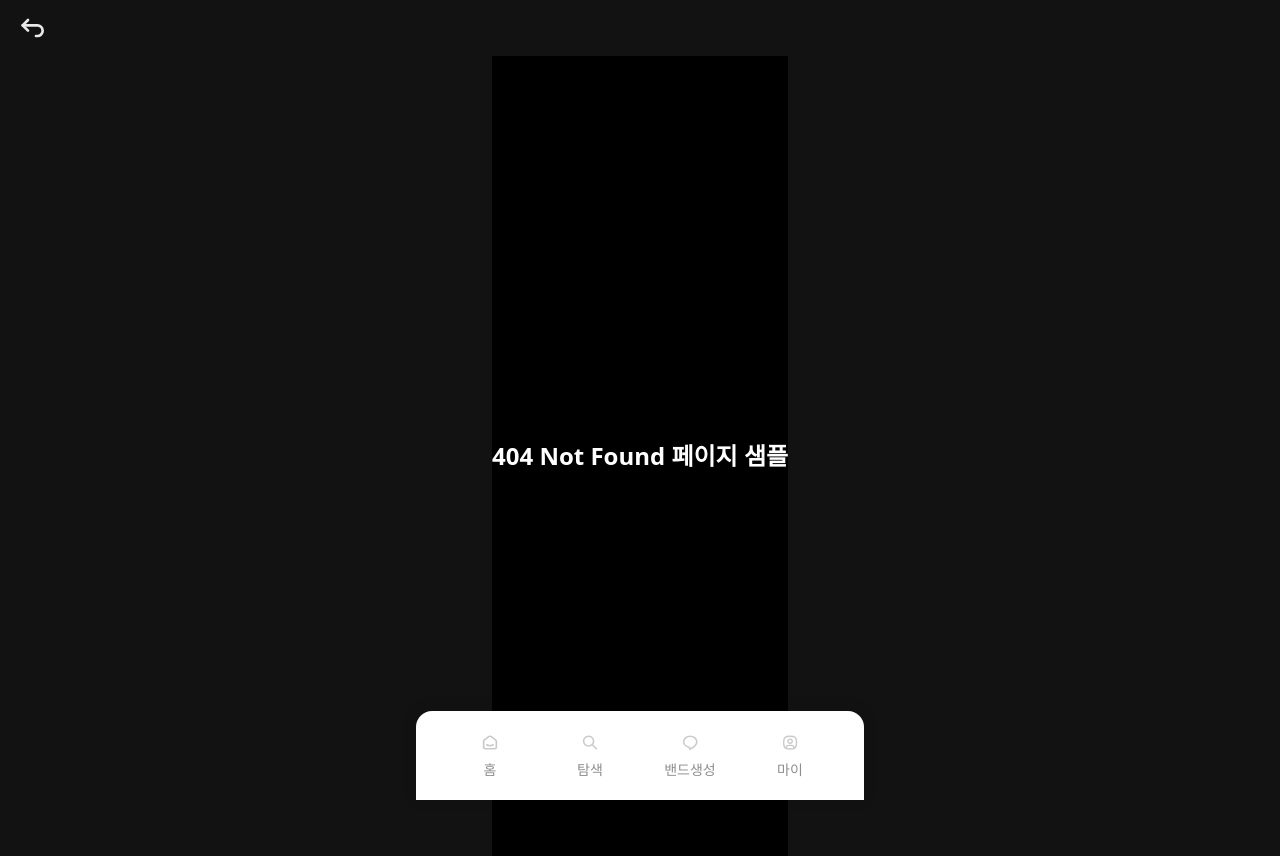
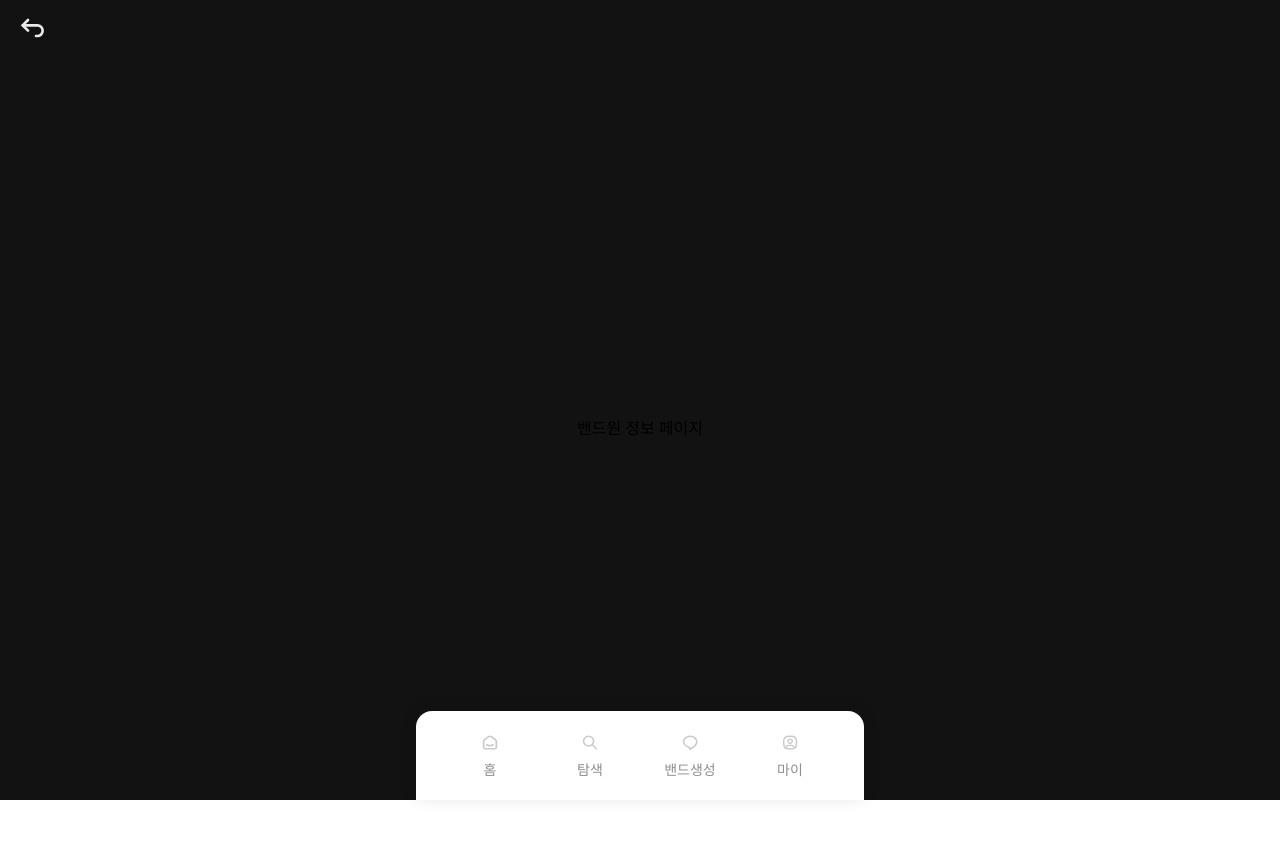
Before and after one commit to UMC-Banddy/client, a React (Vite) app: page /home/people in a window 1280 px wide. Before the commit this address had no page. After the commit the page ends 800 px from the top, so only its background shows below. Built offline with nearby package versions, Linux system fonts and the light colour scheme.

Commit message:
chore : home 관련 페이지 라우팅 정리

```diff
--- /dev/null
+++ b/src/pages/Home/BandDetailPage/PeoplePage.tsx
@@ -0,0 +1,7 @@
+import React from "react";
+
+const PeoplePage = () => {
+  return <div>밴드원 정보 페이지</div>;
+};
+
+export default PeoplePage;
--- /dev/null
+++ b/src/pages/Home/BandDetailPage/PlaylistPage.tsx
@@ -0,0 +1,7 @@
+import React from "react";
+
+const PlaylistPage = () => {
+  return <div>목표곡(플레이리스트) 페이지</div>;
+};
+
+export default PlaylistPage;
--- /dev/null
+++ b/src/pages/Home/BandDetailPage/PreferPage.tsx
@@ -0,0 +1,7 @@
+import React from "react";
+
+const PreferPage = () => {
+  return <div>추구하는 아티스트(선호 아티스트) 페이지</div>;
+};
+
+export default PreferPage;
```
Also changed, not shown: src/app/router.tsx (+8 -0 lines).
